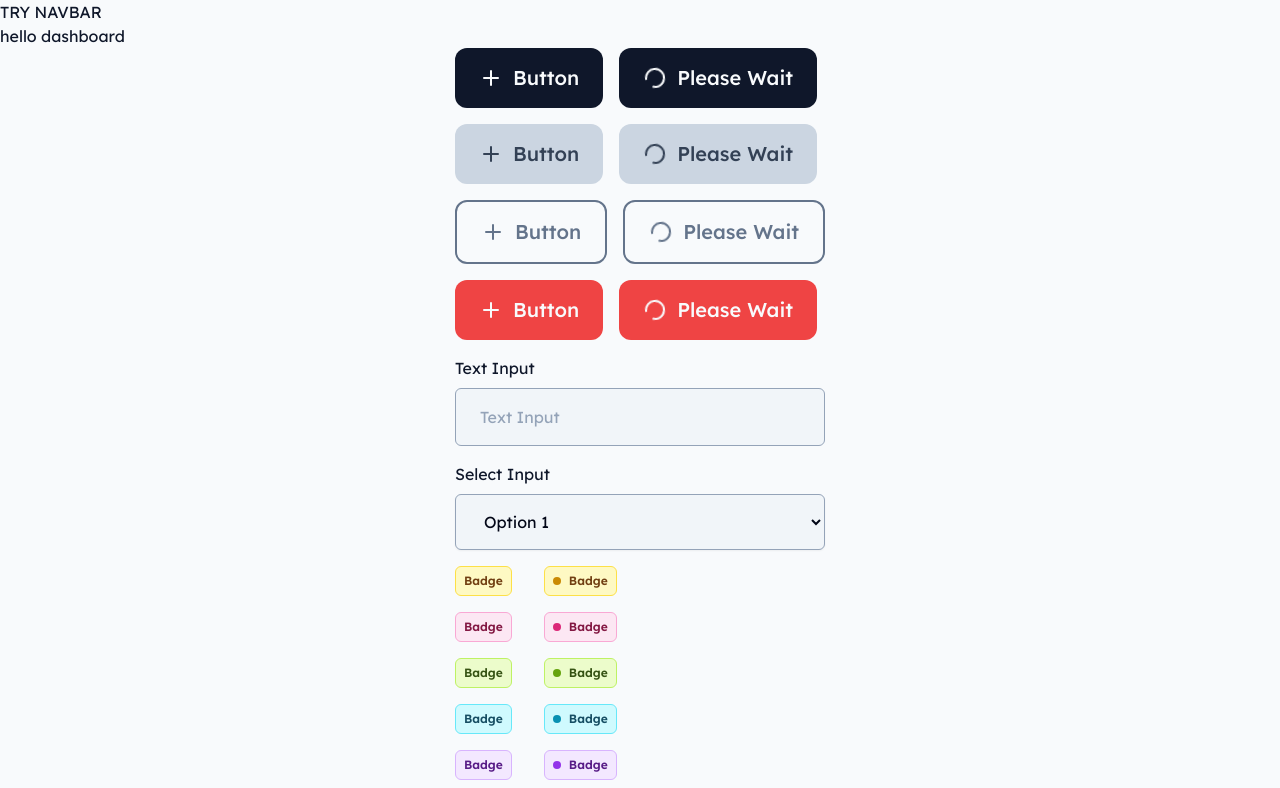
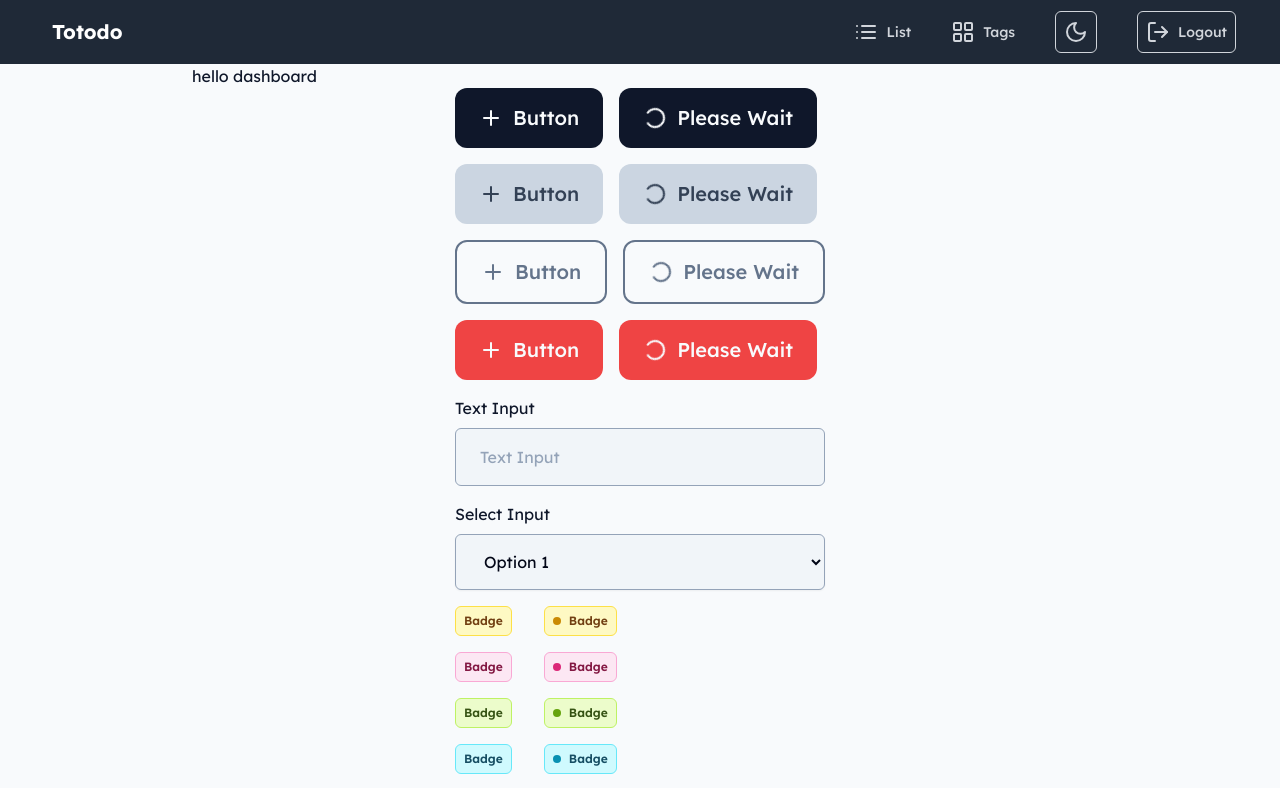
Before and after one commit to TomasinoWeb/webtech-crash-course, a Next.js app: page / in a window 1280 px wide. Shown: the top 788 px of the page. Built offline with nearby package versions, Linux system fonts and the light colour scheme.

Commit message:
layout initial and navbar

```diff
--- a/src/pages/components/navbar.tsx
+++ b/src/pages/components/navbar.tsx
@@ -1,5 +1,134 @@
-// import Image from "next/image";
+import {
+  Disclosure,
+  DisclosureButton,
+  DisclosurePanel,
+} from '@headlessui/react';
+import { LayoutGrid, List, LogOut, Menu, Moon, X } from 'lucide-react';
+import { useEffect, useState } from 'react';
+
+const navigationItems = [
+  {
+    name: (
+      <div className="flex items-center">
+        <List className="mr-2" /> List
+      </div>
+    ),
+    href: '/tags/list',
+  },
+  {
+    name: (
+      <div className="flex items-center">
+        <LayoutGrid className="mr-2" />
+        Tags
+      </div>
+    ),
+    href: '/tags',
+  },
+  {
+    name: (
+      <div className="flex items-center rounded-md border border-gray-300 p-2">
+        <Moon />
+        <p className="ml-2 sm:hidden">Darkmode</p>
+      </div>
+    ),
+    href: '#',
+  },
+  {
+    name: (
+      <div className="flex items-center rounded-md border border-gray-300 p-2">
+        <LogOut className="mr-2" />
+        Logout
+      </div>
+    ),
+    href: '#',
+  },
+];
+
+function classNames(...classes: string[]) {
+  return classes.filter(Boolean).join(' ');
+}
 
 export default function Navbar() {
-  return <div>TRY NAVBAR</div>;
+  const [currentPath, setCurrentPath] = useState('');
+
+  useEffect(() => {
+    // Current path
+    setCurrentPath(window.location.pathname);
+  }, []);
+
+  return (
+    <Disclosure as="nav" className="bg-gray-800">
+      {({ open }) => (
+        <>
+          <div className="mx-auto max-w-7xl px-2 sm:px-6 lg:px-8">
+            <div className="relative flex h-16 items-center justify-between">
+              {/* Logo section */}
+              <div className="flex flex-1 items-center sm:items-stretch sm:justify-start">
+                <div className="flex shrink-0 items-center">
+                  <h2 className="p-5 text-xl font-bold text-white">Totodo</h2>
+                </div>
+              </div>
+
+              {/* Navigation links for desktop */}
+              <div className="hidden sm:ml-auto sm:flex sm:items-center">
+                <div className="flex space-x-4">
+                  {navigationItems.map((item) => (
+                    <a
+                      key={item.href}
+                      href={item.href}
+                      aria-current={
+                        currentPath === item.href ? 'page' : undefined
+                      }
+                      className={classNames(
+                        currentPath === item.href
+                          ? 'bg-gray-900 text-white'
+                          : 'text-gray-300 hover:bg-gray-700 hover:text-white',
+                        'flex items-center rounded-md px-3 py-2 text-sm font-medium',
+                      )}
+                    >
+                      {item.name}
+                    </a>
+                  ))}
+                </div>
+              </div>
+
+              {/* Mobile menu button */}
+              <div className="absolute inset-y-0 right-0 flex items-center sm:hidden">
+                <DisclosureButton className="inline-flex items-center justify-center p-2 text-gray-400 hover:bg-gray-700 hover:text-white focus:outline-none focus:ring-2 focus:ring-inset focus:ring-white">
+                  <span className="sr-only">Open main menu</span>
+                  {open ? (
+                    <X className="size-6" />
+                  ) : (
+                    <Menu className="size-6" />
+                  )}
+                </DisclosureButton>
+              </div>
+            </div>
+          </div>
+
+          {/* Mobile Menu */}
+          <DisclosurePanel className="sm:hidden">
+            <div className="space-y-1 px-2 pb-3 pt-2">
+              {navigationItems.map((item) => (
+                <DisclosureButton
+                  key={item.href}
+                  as="a"
+                  href={item.href}
+                  aria-current={currentPath === item.href ? 'page' : undefined}
+                  className={classNames(
+                    currentPath === item.href
+                      ? 'bg-gray-900 text-white'
+                      : 'text-gray-300 hover:bg-gray-700 hover:text-white',
+                    'block rounded-md px-3 py-2 text-base font-medium',
+                  )}
+                >
+                  {item.name}
+                </DisclosureButton>
+              ))}
+            </div>
+          </DisclosurePanel>
+        </>
+      )}
+    </Disclosure>
+  );
 }
--- a/src/pages/layouts/layout.tsx
+++ b/src/pages/layouts/layout.tsx
@@ -5,8 +5,12 @@
   return (
     <div>
       <Navbar />
-      <main>{children}</main>
-      <Footer />
+      <div className="flex min-h-screen flex-col">
+        <main className="flex grow items-center justify-center px-4 sm:px-6 md:px-8 lg:px-12 xl:px-16">
+          <div className="w-full max-w-4xl">{children}</div>
+        </main>
+        <Footer />
+      </div>
     </div>
   );
 }
```
